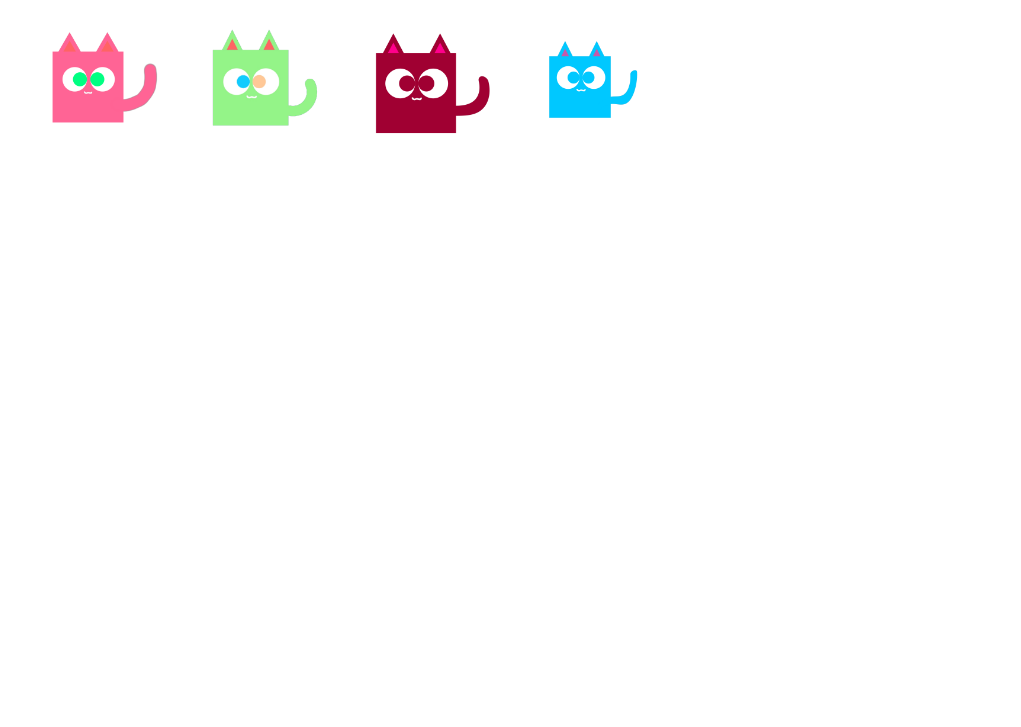
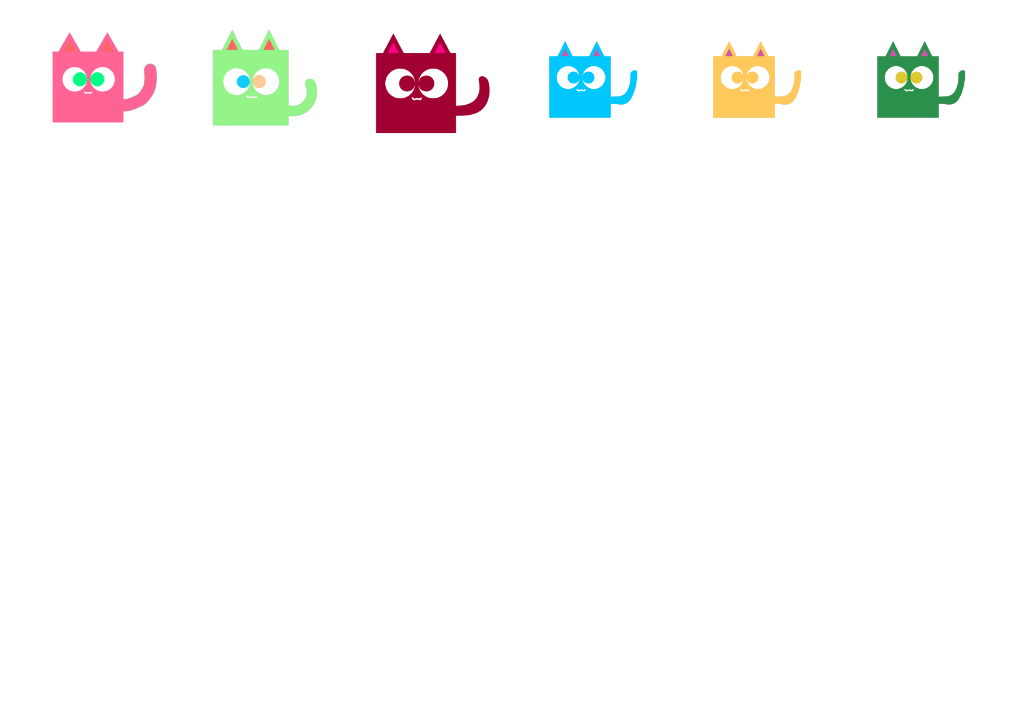
Before and after one commit to LCInDMA402/mahcats, a plain HTML site: page index.html in a window 1280 px wide. Shown: the part 73-800 px from the top of the page, without its empty margins (0-1021 px from the left). Drawn offline with Linux system fonts and the light colour scheme.

Commit message:
OKKKKKKK

```diff
--- a/index.html
+++ b/index.html
@@ -6,5 +6,7 @@
 <img src="sanguche_cat.png" width="160" height="160">
 <img src="deescreer_cat.png" width="160" height="160">
 <img src="ogbo_cat.png" width="160" height="160">
+<img src="goldish_cat.png" width="160" height="160">
+<img src="toast_cat.png" width="160" height="160">
 </body>
 </html>
```
